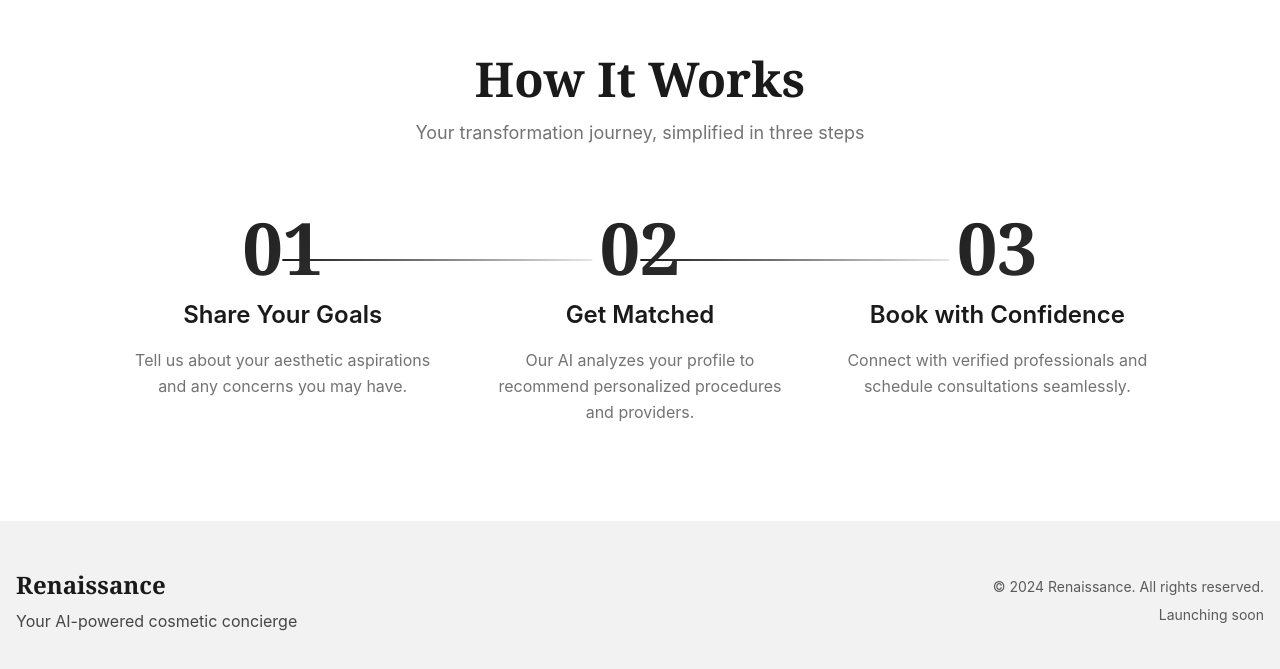
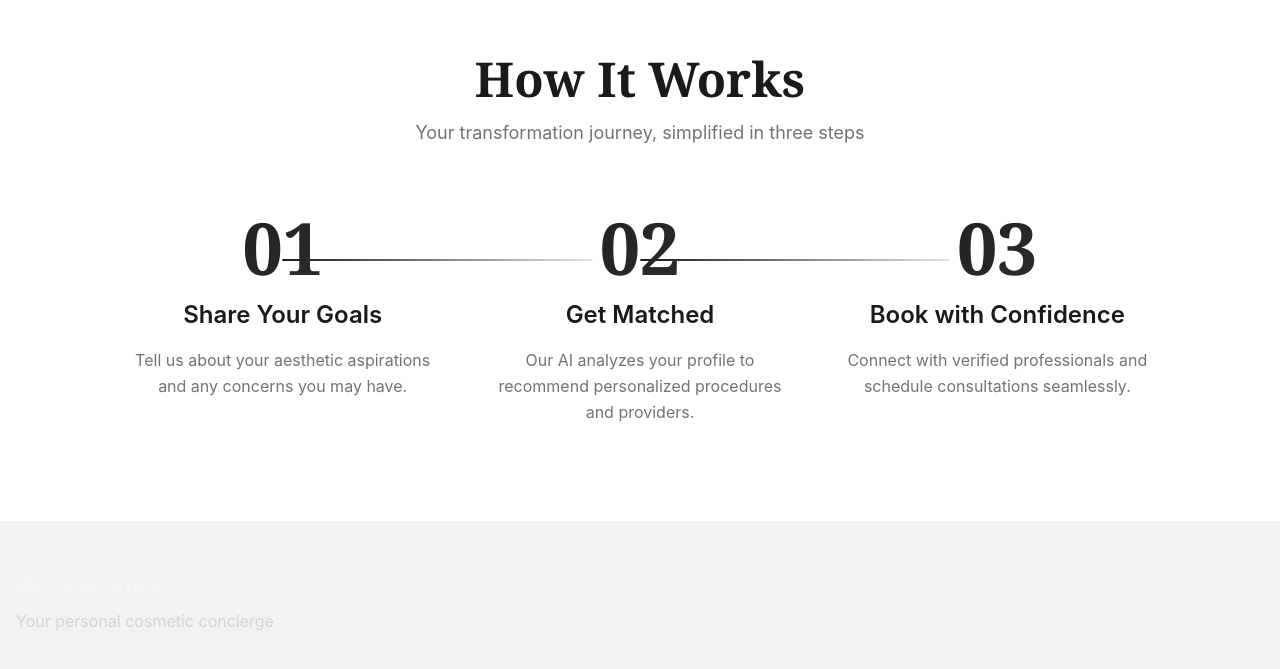
Before and after one commit to lengocnu8497/renaissance-ai-launch, a React (Vite) app: page / in a window 1280 px wide. Shown: the part 1521-2190 px from the top of the page. Built offline with nearby package versions, Linux system fonts and the light colour scheme; the HTML template or start-up script is replaced by a standard one.

Commit message:
Visual edit in Lovable
Edited UI in Lovable

```diff
--- a/src/components/Footer.tsx
+++ b/src/components/Footer.tsx
@@ -1,21 +1,17 @@
 export const Footer = () => {
-  return (
-    <footer className="bg-secondary text-secondary-foreground py-12">
+  return <footer className="bg-secondary text-secondary-foreground py-12">
       <div className="container px-4 mx-auto">
         <div className="flex flex-col md:flex-row justify-between items-center gap-6">
           <div className="text-center md:text-left">
-            <h3 className="text-2xl font-serif font-bold mb-2">Renaissance</h3>
-            <p className="text-secondary-foreground/80">
-              Your AI-powered cosmetic concierge
-            </p>
+            <h3 className="text-2xl font-serif font-bold mb-2 text-gray-100">Renaissance</h3>
+            <p className="text-gray-300">Your personal cosmetic concierge</p>
           </div>
 
           <div className="text-center md:text-right text-sm text-secondary-foreground/70">
-            <p>© 2024 Renaissance. All rights reserved.</p>
-            <p className="mt-2">Launching soon</p>
+            <p className="text-gray-100">© 2024 Renaissance. All rights reserved.</p>
+            <p className="mt-2 text-gray-100">Launching soon</p>
           </div>
         </div>
       </div>
-    </footer>
-  );
+    </footer>;
 };
--- a/src/pages/Index.tsx
+++ b/src/pages/Index.tsx
@@ -2,16 +2,12 @@ import { Hero } from "@/components/Hero";
 import { Features } from "@/components/Features";
 import { HowItWorks } from "@/components/HowItWorks";
 import { Footer } from "@/components/Footer";
-
 const Index = () => {
-  return (
-    <div className="min-h-screen">
+  return <div className="min-h-screen">
       <Hero />
       <Features />
       <HowItWorks />
-      <Footer />
-    </div>
-  );
+      <Footer className="bg-zinc-800" />
+    </div>;
 };
-
 export default Index;
```
